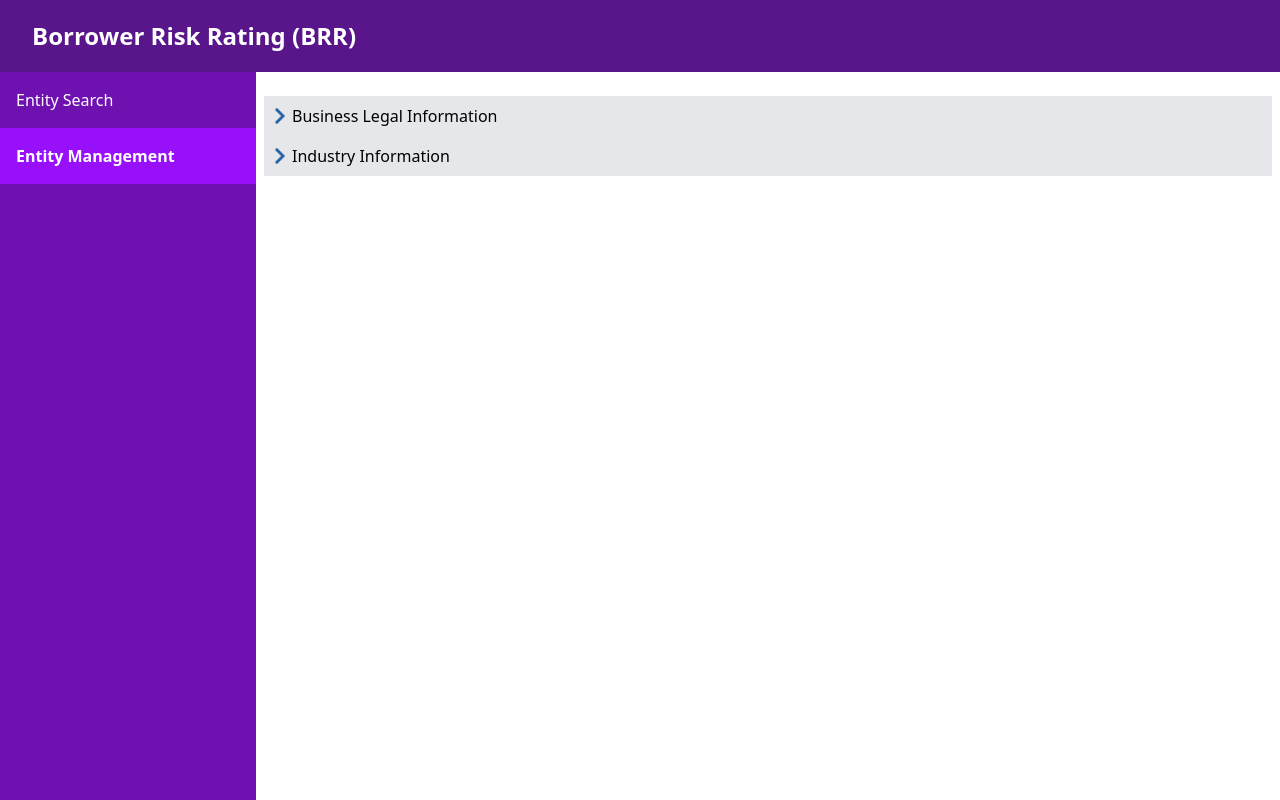
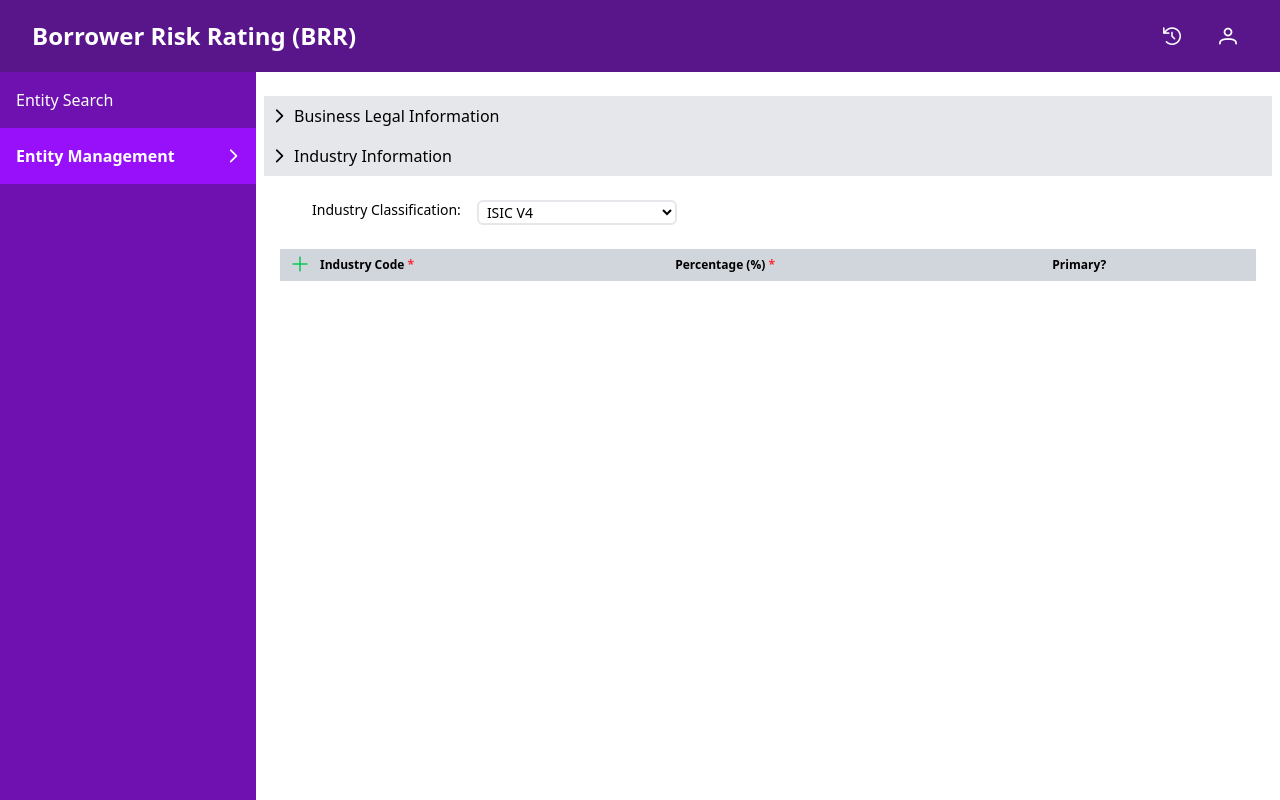
Before and after one commit to GODA47/angular-demo, an Angular app: page /entity/information in a window 1280 px wide. Built offline with nearby package versions, Linux system fonts and the light colour scheme.

Commit message:
entity-info

```diff
--- a/package.json
+++ b/package.json
@@ -16,6 +16,7 @@
     "@angular/platform-browser": "^21.1.2",
     "@angular/router": "^21.1.2",
     "@ngrx/signals": "^21.0.1",
+    "primeicons": "^7.0.0",
     "primeng": "^21.1.1",
     "rxjs": "~7.8.2",
     "tslib": "^2.3.0",
--- a/src/app/app.routes.ts
+++ b/src/app/app.routes.ts
@@ -2,7 +2,7 @@ import { Routes } from '@angular/router';
 import { LoginComponent } from './features/brrlogin/login.component';
 import { LayoutComponent } from './components/layout/layout.component';
 import { EntitySearchComponent } from './features/entity-search/entity-search.component';
-import { EntityInformationComponent } from './features/entity-information/entity-information.component';
+import { EntityInformationComponent } from './features/entity-information/entity-information-business.component';
 
 export const routes: Routes = [
     {
--- a/src/app/features/brrlogin/login.component.ts
+++ b/src/app/features/brrlogin/login.component.ts
@@ -3,7 +3,6 @@ import {ReactiveFormsModule, Validators} from '@angular/forms';
 import {FormGroup, FormControl} from '@angular/forms';
 import { Router } from '@angular/router';
 import { LoginService } from 'src/app/services/login.service';
-
 @Component({
   selector: 'app-login',
   templateUrl: './login.component.html',
--- a/src/app/features/entity-information/entity-information.component.html
+++ b/src/app/features/entity-information/entity-information-business.component.html
@@ -1,10 +1,9 @@
 <div class="p-2 pt-6 bg-white h-full">
   <form [formGroup]="editForm" class="">
     <div class="text-md w-full h-10 flex flex-row items-center bg-gray-200 p-2 hover:cursor-pointer" (click)="isOpenBusiness = !isOpenBusiness">
-      <img src="/assets/images/FoldableArrow.png" alt="Arrow"
-        class="inline-block w-auto h-4"
-        [class.rotate-90]="isOpenBusiness"/>
-      <span class="ml-1">Business Legal Information</span>
+      <i class="text-sm transition-transform duration-200 pi pi-chevron-right"
+          [class.pi-chevron-down]="isOpenBusiness"></i>
+      <span class="ml-2">Business Legal Information</span>
     </div>
     <div
       class="transition-all duration-300 overflow-hidden"
@@ -41,7 +40,7 @@
             </select>
           </div>
           <label class="mr-2">Primary Stock Code:</label>
-          <input formControlName="primaryStockCode" type="text" class="border-2 border-gray-200 rounded-md w-50"/>
+          <input formControlName="primaryStockCode" type="text" class="border-2 border-gray-200 rounded-md w-50 px-1"/>
 
         </div>
         <div class="grid grid-cols-[max-content_1fr] gap-2 content-start ">
@@ -57,24 +56,24 @@
             </select>
           </div>
           <label class="mr-2">Listing Date:</label>
-          <input formControlName="primaryStockCode" type="text" class="border-2 border-gray-200 rounded-md w-50"/>
+          <input formControlName="primaryStockCode" type="text" class="border-2 border-gray-200 rounded-md w-50 px-1"/>
         </div>
       </div>
     </div>
     <div class="text-md w-full h-10 flex flex-row items-center bg-gray-200 p-2 hover:cursor-pointer" (click)="isOpenIndustry = !isOpenIndustry">
-      <img src="/assets/images/FoldableArrow.png" alt="Arrow"
-        class="inline-block w-auto h-4"
-        [class.rotate-90]="isOpenIndustry"/>
-      <span class="ml-1">Industry Information</span>
+      <i class="text-sm transition-transform duration-200 pi pi-chevron-right"
+          [class.pi-chevron-down]="isOpenIndustry"></i>
+      <span class="ml-2">Industry Information</span>
     </div>
     <div
       class="transition-all duration-300 overflow-hidden px-4"
-      [style.maxHeight]="isOpenIndustry ? '200px' : '0px'"
+      [class.max-h-full]="isOpenIndustry"
+      [class.max-h-0]="!isOpenIndustry"
     >
       <div class="text-sm flex px-8 py-6 gap-2">
         <label class="mr-2">Industry Classification:</label>
         <div class="relative">
-          <select formControlName="indClass" class="hover:cursor-pointer bg-white border-2 border-gray-200 rounded-md w-50 truncate" placeholder="">
+          <select formControlName="indClass" class="hover:cursor-pointer bg-white border-2 border-gray-200 rounded-md w-50 truncate px-1" placeholder="">
               <option value="ISIC V4" class="overflow-hidden max-w-50 hidden selected">ISIC V4</option>
               @for (op of indClassOptions; track op.code){
                   @if (op.code !== 'ISIC V4'){
@@ -86,13 +85,18 @@
           </select>
         </div>
       </div>
+      <div class="max-h-70 overflow-y-scroll">
       <table class="border-collapse w-full table-auto">
-        <thead class="bg-gray-300">
+        <thead class="sticky top-0 bg-gray-300">
             <tr>
-                <th class="w-10"><h2 class="flex text-green-400 text-md font-bold p-1 align-middle justify-center"
-                    (click)="createIndustryRow()">
-                    ✚</h2></th>
-                <th class="text-xs text-semibold text-left align-top py-2 ">
+                <th class="w-10">
+                  <button type="button"
+                          class="w-6 h-6 text-green-500 hover:text-green-600 hover:bg-gray-200"
+                          (click)="addIndustry()">
+                    <i class="pi pi-plus"></i>
+                  </button>
+                </th>
+                <th class="ml-4 text-xs text-semibold text-left align-top py-2 ">
                   Industry Code <span class="text-red-500">*</span>
                 </th>
                 <th class="text-xs text-semibold text-left align-top py-2 ">Percentage (%) <span class="text-red-500">*</span></th>
@@ -100,17 +104,36 @@
             </tr>
         </thead>
 
-        <tbody>
-            @for(row of rows; track row.id){
-                <tr class="border-b border-gray-300">
-                    <td><h2 class="flex text-red-500 font-bold align-middle justify-center">×</h2></td>
-                    <td><h2 class="flex text-xs align-middle justify-left">{{row.code +" - "+row.description}}</h2></td>
-                    <td><h2 class="flex text-xs align-middle justify-left">{{row.percentage}}</h2></td>
-                    <td><h2 class="flex text-xs align-middle justify-left">{{row.primary ? 'Yes':'No'}}</h2></td>
-                </tr>
-            }
+        <tbody formArrayName="industriesArray">
+          <tr *ngFor="let industry of industriesArray.controls; let i = index" [formGroupName]="i">
+            <td class=" text-center py-2">
+              <button type="button"
+                      class="w-6 h-6 text-red-500 hover:text-red-600 hover:bg-red-100"
+                      (click)="removeIndustry(i)">
+                <i class="pi pi-trash"></i>
+              </button>
+            </td>
+            <td><h2 class="flex text-xs align-middle justify-left">
+              <select formControlName="industryCode" class="hover:cursor-pointer bg-white border-2 border-gray-200 rounded-sm min-w-80 truncate px-1 block">
+                <option value="" class="overflow-hidden max-w-150"></option>
+                @for (op of industryCodes; track op.code){
+                    <option [value]="op.code" class="px-1">
+                        {{op.code}}
+                    </option>
+                }
+              </select>
+            </h2></td>
+            <td><h2 class="flex text-xs align-middle justify-left">
+              <input formControlName="industryPercentage" type="number"
+                class=" appearance-none text-center border-2 border-gray-200 rounded-sm w-20 px-1"/>
+            </h2></td>
+            <td><h2 class="flex items-center text-xs align-middle justify-left">
+              <input formControlName="isPrimary" type="checkbox" class="hover:cursor-pointer accent-purple-600"/>
+            </h2></td>
+          </tr>
         </tbody>
     </table>
     </div>
+    </div>
   </form>
 </div>
--- /dev/null
+++ b/src/app/features/entity-information/entity-information-business.component.ts
@@ -0,0 +1,88 @@
+import { Component } from '@angular/core';
+import { CommonModule } from '@angular/common';
+import { FormControl, FormGroup, Validators, ReactiveFormsModule, FormArray, AbstractControl } from '@angular/forms';
+
+@Component({
+  selector: 'app-entity-search',
+  standalone: true,
+    imports: [ReactiveFormsModule, CommonModule],
+  templateUrl: './entity-information-business.component.html',
+  styles: []
+})
+export class EntityInformationComponent {
+
+    isOpen = false;
+    isOpenBusiness = false;
+    isOpenIndustry = false;
+    editForm = new FormGroup({
+        firmType: new FormControl('',Validators.required),
+        riskCurrency: new FormControl(''),
+        primaryStockCode: new FormControl(''),
+        countryOfRisk: new FormControl('',Validators.required),
+        listingDate: new FormControl(''),
+        indClass: new FormControl('ISIC V4'),
+        industriesArray: new FormArray([]),
+    });
+
+    removeIndustry(index: number) {
+        if (index >= 0 && index < this.industriesArray.length) {
+            this.industriesArray.removeAt(index);
+        }
+    }
+
+    addIndustry() {
+        const industryGroup = new FormGroup({
+            industryCode: new FormControl('', Validators.required),
+            industryPercentage: new FormControl('', [Validators.required,Validators.min(0), Validators.max(100)]),
+            isPrimary: new FormControl(this.industriesArray.length === 0),
+        });
+        this.industriesArray.push(industryGroup);
+    }
+
+    get industriesArray(){
+        return this.editForm.get('industriesArray') as FormArray;
+    }
+    get canSave(): boolean {
+        return this.editForm.dirty && this.editForm.valid;
+    }
+
+    constructor() {
+        const listingCtrl = this.editForm.get('listingDate');
+        const pscCtrl = this.editForm.get('primaryStockCode');
+
+        if (listingCtrl?.value) {
+            pscCtrl?.setValidators([Validators.required]);
+        } else {
+            pscCtrl?.clearValidators();
+        }
+        pscCtrl?.updateValueAndValidity({ emitEvent: false });
+
+        listingCtrl?.valueChanges.subscribe(value => {
+            if (value) {
+                pscCtrl?.setValidators([Validators.required]);
+            } else {
+                pscCtrl?.clearValidators();
+            }
+            pscCtrl?.updateValueAndValidity({ emitEvent: false });
+        });
+    }
+
+//TODO - Get these from API(?)
+  countryOptions = [
+      {code:'T0001', label:'Thailand'},
+      {code:'T0002', label:'Ugandaaaaaaaaaaaaaaaaaaaaaaaaaaaaaaaaaaaaaaa'},
+  ];
+  currencyOptions = [
+      {code:'THB', label:'Thai Baht'},
+      {code:'JPY', label:'Japanese Yen'},
+  ];
+  indClassOptions = [
+      {code:'1', label:'ISIC V4'},
+      {code:'2', label:'VWXYZ-Dragon Catapult Cannon'},
+  ];
+  industryCodes = [
+      {id:1, code:'A01 - Description for A01'},
+      {id:2, code:'B02 - Description for B02'},
+      {id:3, code:'VW - Tiger Catapult'},
+  ];
+}
--- a/src/app/features/entity-information/entity-information.component.ts
+++ /dev/null
@@ -1,44 +0,0 @@
-import { Component } from '@angular/core';
-import { FormControl, FormGroup, Validators, ReactiveFormsModule } from '@angular/forms';
-
-@Component({
-  selector: 'app-entity-search',
-  standalone: true,
-  imports: [ReactiveFormsModule],
-  templateUrl: './entity-information.component.html',
-  styles: []
-})
-export class EntityInformationComponent {
-createIndustryRow() {
-throw new Error('Method not implemented.');
-}
-  isOpen = false;
-  isOpenBusiness: any;
-  isOpenIndustry: any;
-  editForm = new FormGroup({
-      firmType: new FormControl('',Validators.required),
-      riskCurrency: new FormControl(''),
-      primaryStockCode: new FormControl(''),
-      countryOfRisk: new FormControl('',Validators.required),
-      listingDate: new FormControl(''),
-      indClass: new FormControl('ISIC V4'),
-  });
-  countryOptions = [
-      {code:'T0001', label:'Thailand'},
-      {code:'T0002', label:'Ugandaaaaaaaaaaaaaaaaaaaaaaaaaaaaaaaaaaaaaaa'},
-  ];
-
-  currencyOptions = [
-      {code:'THB', label:'Thai Baht'},
-      {code:'JPY', label:'Japanese Yen'},
-  ];
-  indClassOptions = [
-      {code:'1', label:'ISIC V4'},
-      {code:'2', label:'VWXYZ-Dragon Catapult Cannon'},
-  ];
-  rows = [
-      {id:1, code:'A01',description:'Description for A01', percentage:20, primary:true},
-      {id:2, code:'B02',description:'Description for B02', percentage:20, primary:true},
-      {id:3, code:'VW', description:'Tiger Catapult', percentage:20, primary:false},
-  ];
-}
--- a/src/styles.css
+++ b/src/styles.css
@@ -1,6 +1,8 @@
 /* You can add global styles to this file, and also import other style files */
 @tailwind utilities;
 
+@import "tailwindcss";
+@import "primeicons/primeicons.css";
 :root {
   --primary-color: #605dc8;
   --secondary-color: #8b89e6;
@@ -8,14 +10,6 @@
   --shadow-color: #e8e8e8;
 }
 @layer base{
-  /* button {
-    @apply px-2 py-1.5 text-black bg-gray-100 rounded-lg border border-black
-           active:bg-gray-400
-           disabled:bg-gray-100
-           disabled:text-gray-400
-           disabled:border-gray-300
-           disabled:cursor-not-allowed;
-  } */
   body {
     @apply bg-violet-200;
     /* font-family: "Be Vietnam Pro", sans-serif; */
@@ -67,4 +61,14 @@
   --color-scb-purple: #4B2885;
 }
 
-@import "tailwindcss"
+/* Chrome, Edge, Safari */
+input[type=number]::-webkit-inner-spin-button,
+input[type=number]::-webkit-outer-spin-button {
+  -webkit-appearance: none;
+  margin: 0;
+}
+
+/* Firefox */
+input[type=number] {
+  -moz-appearance: textfield;
+}
```
Also changed, not shown: src/app/features/entity-search/entity-search.component.html (+5 -2 lines), 1 other file (tests, documents, lock files or other folders).
